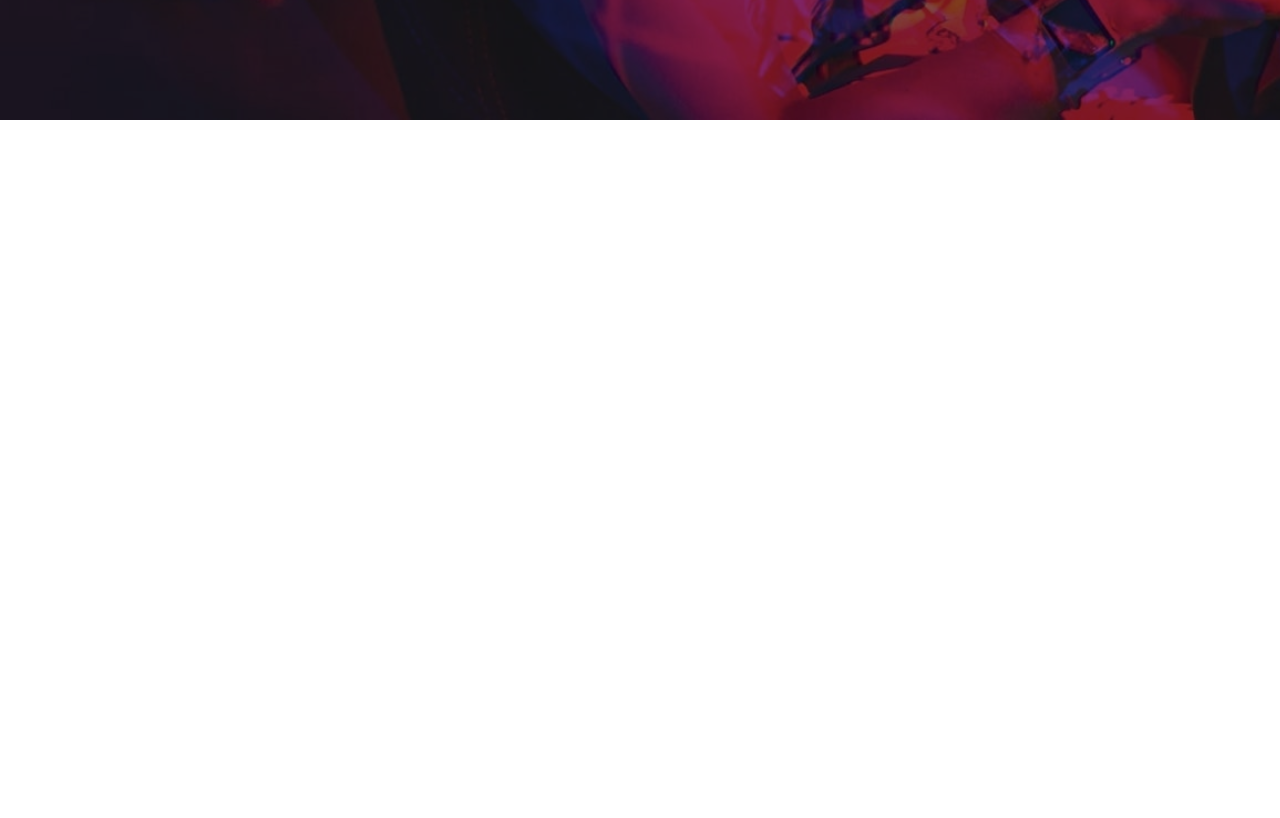
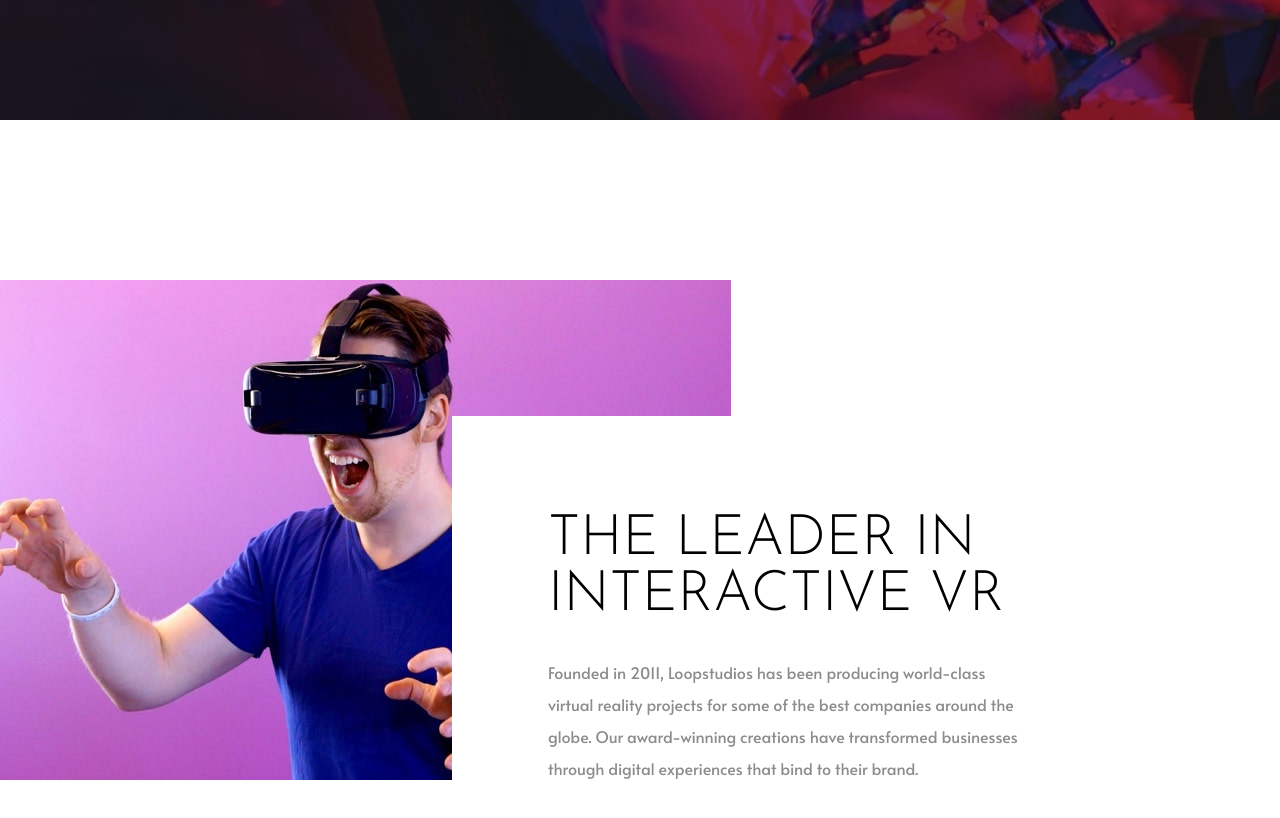
Before and after one commit to PetteriHavia/FrontendMentor, a React (Vite) app in the folder loopstudio-landing-page/: page / in a window 1280 px wide. Shown: the part 600-1418 px from the top of the page. Before the commit the page ends 800 px from the top, so only its background shows below. Built offline with nearby package versions, Linux system fonts and the light colour scheme.

Commit message:
intro section working

```diff
--- a/loopstudio-landing-page/src/App.jsx
+++ b/loopstudio-landing-page/src/App.jsx
@@ -1,10 +1,12 @@
 import Hero from "./components/Hero"
+import Intro from "./components/Intro"
 
 function App() {
 
   return (
     <div className="layout">
       <Hero />
+      <Intro />
     </div>
   )
 }
--- /dev/null
+++ b/loopstudio-landing-page/src/components/Intro.jsx
@@ -0,0 +1,19 @@
+import headsetVR from '../assets/images/image-interactive.jpg'
+
+const Intro = () => {
+  return (
+    <section className="intro">
+      <div className="container">
+        <div className="image">
+          <img src={headsetVR} alt="VR headset" />
+        </div>
+        <div className="intro-text">
+          <h2>THE LEADER IN INTERACTIVE VR</h2>
+          <p>Founded in 2011, Loopstudios has been producing world-class virtual reality projects for some of the best companies around the globe. Our award-winning creations have transformed businesses through digital experiences that bind to their brand.</p>
+        </div>
+      </div>
+    </section>
+  )
+}
+
+export default Intro
--- a/loopstudio-landing-page/src/styles/global-styles.scss
+++ b/loopstudio-landing-page/src/styles/global-styles.scss
@@ -7,6 +7,7 @@ $alata: "Alata", sans-serif;
 $josefin: "Josefin Sans", sans-serif;
 
 @import "hero";
+@import "intro";
 
 * {
   margin: 0;
--- /dev/null
+++ b/loopstudio-landing-page/src/styles/intro.scss
@@ -0,0 +1,56 @@
+.intro {
+  .container {
+    padding: 10rem 0rem;
+    display: flex;
+    position: relative;
+  }
+  image {
+    width: 50%;
+    img {
+      width: 100%;
+    }
+  }
+  .intro-text {
+    max-width: 700px;
+    padding: 6rem 0rem 0rem 6rem;
+    background-color: $white;
+    position: absolute;
+    bottom: 10rem;
+    right: 8rem;
+
+    h2 {
+      font-size: 3.5rem;
+      font-family: $josefin;
+      font-weight: 300;
+      padding-bottom: 2rem;
+    }
+    p {
+      font-family: $alata;
+      color: $dark-gray;
+      line-height: 2;
+      max-width: 480px;
+    }
+  }
+}
+
+/* .intro-text {
+    width: 50%;
+    padding: 5rem 0rem 0rem 5em;
+    display: flex;
+    flex-direction: column;
+    justify-content: flex-end;
+    gap: 2rem;
+    margin-left: -150px;
+    background-color: white;
+    align-self: flex-end;
+    h2 {
+      font-size: 3.5rem;
+      font-family: $josefin;
+      font-weight: 300;
+    }
+    p {
+      font-family: $alata;
+      color: $dark-gray;
+      line-height: 2;
+    }
+  }*/
```
